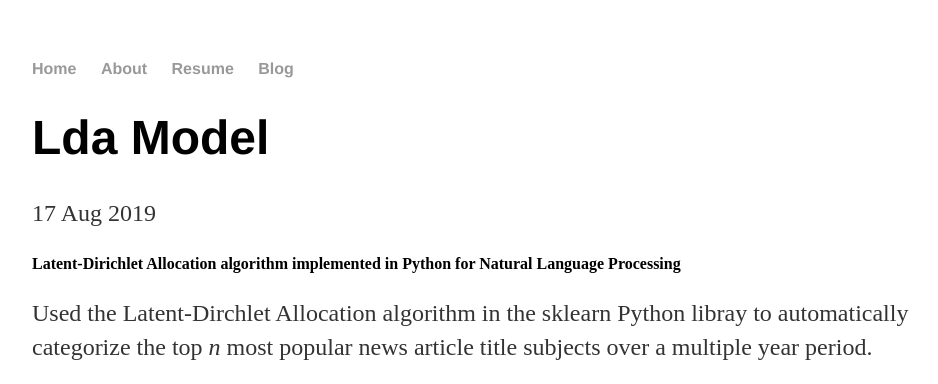
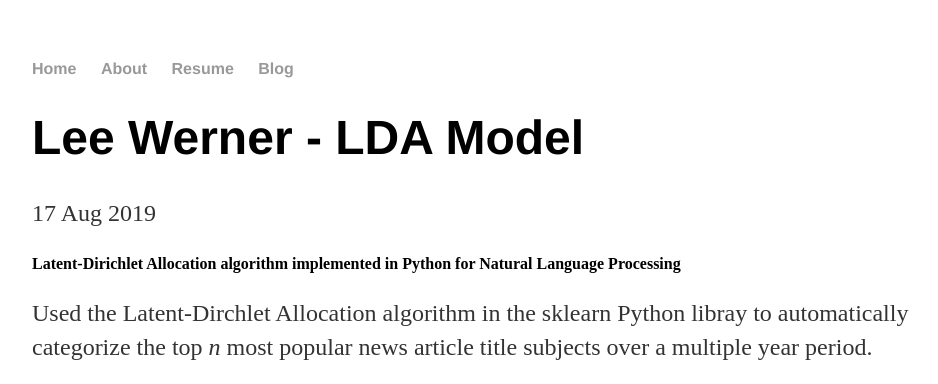
Before and after one commit to werne401/old_website, a Jekyll site: the page built from _posts/2019-08-17-lda-model.md, in a window 1280 px wide, cut to the strip 0-384 px from the top of the page. Shown: the whole strip, without its empty margins (160-1098 px from the left). Built offline with Jekyll 4.4.1, drawn with Linux system fonts in a browser that asks for light colours; our own code applies the rules of GitHub Pages for plain Markdown files.

Commit message:
Update 2019-08-17-lda-model.md

```diff
--- a/_posts/2019-08-17-lda-model.md
+++ b/_posts/2019-08-17-lda-model.md
@@ -1,3 +1,9 @@
+---
+layout: post
+title: "Lee Werner - LDA Model"
+date: 2019-08-17
+---
+
 #### Latent-Dirichlet Allocation algorithm implemented in Python for Natural Language Processing
 Used the Latent-Dirchlet Allocation algorithm in the sklearn Python libray to automatically categorize the top _n_ most popular
 news article title subjects over a multiple year period.
```
